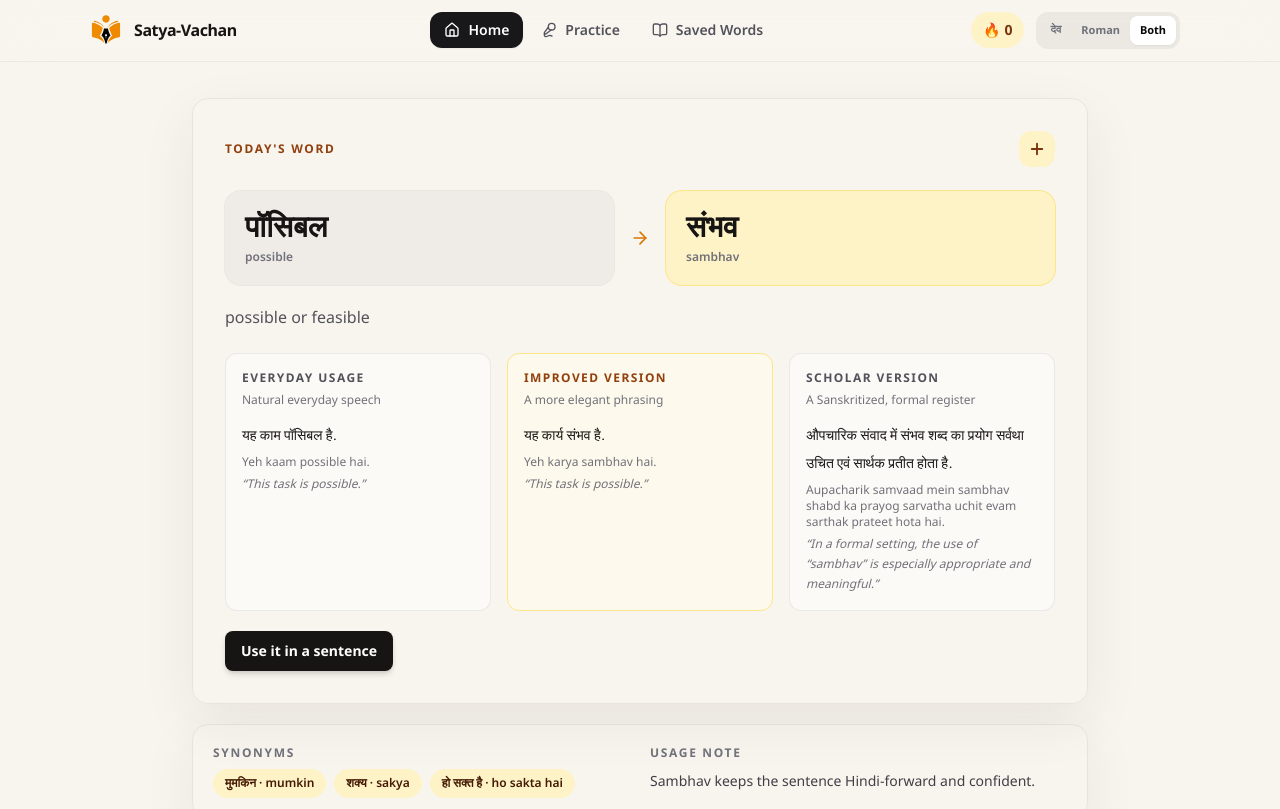
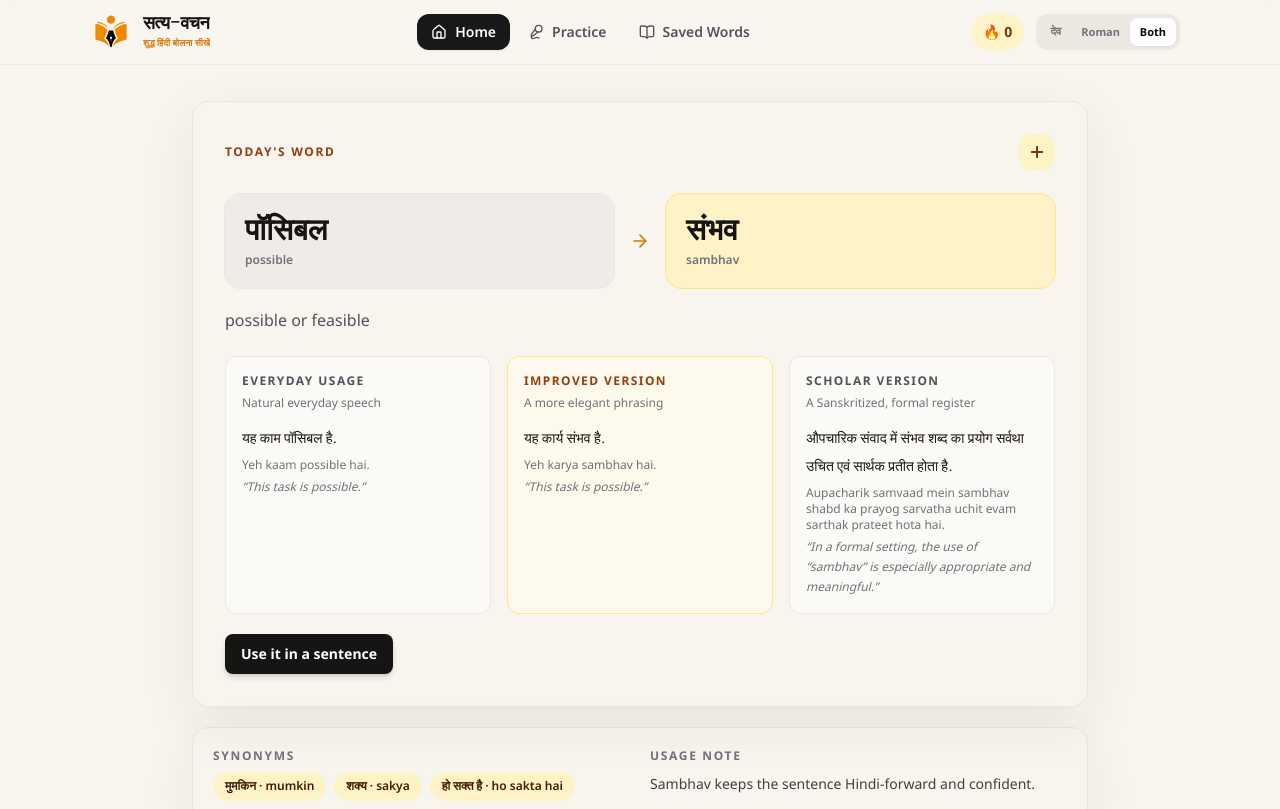
Before and after one commit to r1999-ron/satya-vachan, a Next.js app: page / in a window 1280 px wide. Shown: the top 809 px of the page. Built offline with nearby package versions, Linux system fonts and the light colour scheme.

Commit message:
some loayout change and logo addition

```diff
--- a/app/layout.tsx
+++ b/app/layout.tsx
@@ -1,5 +1,6 @@
 import type { Metadata } from "next";
-import { Martel, Noto_Sans } from "next/font/google";
+import { Martel, Noto_Sans, Noto_Sans_Mono } from "next/font/google";
+import { headers } from "next/headers";
 import { AppShell } from "@/components/layout/AppShell";
 import "./globals.css";
 
@@ -9,24 +10,46 @@ const notoSans = Noto_Sans({
   display: "optional",
 });
 
-const martel = Martel({
-  variable: "--font-martel",
-  subsets: ["devanagari"],
-  weight: ["400", "700"],
+const notoSansMono = Noto_Sans_Mono({
+  variable: "--font-noto-sans-mono",
+  subsets: ["latin"],
   display: "optional",
 });
 
-const description = "Thoughtful Hindi practice, one sentence at a time.";
-const socialImage = "/og.png";
+const martel = Martel({
+  variable: "--font-martel",
+  subsets: ["devanagari", "latin"],
+  weight: ["200", "300", "400", "600", "700", "800", "900"],
+  display: "optional",
+});
 
-export const metadata: Metadata = {
-  title: {
-    default: "Satya-Vachan",
-    template: "%s | Satya-Vachan",
-  },
+const brandName = "सत्य-वचन";
+const description = "शुद्ध हिंदी बोलना सीखें। Thoughtful Hindi practice, one sentence at a time.";
+
+export async function generateMetadata(): Promise<Metadata> {
+  const incomingHeaders = await headers();
+  const host =
+    incomingHeaders.get("x-forwarded-host") ??
+    incomingHeaders.get("host") ??
+    "satya-vachan.vercel.app";
+  const protocol =
+    incomingHeaders.get("x-forwarded-proto") ??
+    (host.startsWith("localhost") ? "http" : "https");
+  let metadataBase = new URL("https://satya-vachan.vercel.app");
+
+  try {
+    metadataBase = new URL(`${protocol}://${host}`);
+  } catch {
+    // Retain the stable public fallback for malformed proxy headers.
+  }
+
+  const socialImage = new URL("/og.png", metadataBase).toString();
+
+  return {
+    title: { default: brandName, template: `%s | ${brandName}` },
     description,
-  applicationName: "Satya-Vachan",
-  metadataBase: new URL("https://satya-vachan.vercel.app"),
+    applicationName: brandName,
+    metadataBase,
     icons: {
       icon: "/logo.svg",
       shortcut: "/logo.svg",
@@ -34,24 +57,25 @@ export const metadata: Metadata = {
     },
     openGraph: {
       type: "website",
-    title: "Satya-Vachan",
+      title: brandName,
       description,
       images: [
         {
           url: socialImage,
           width: 1728,
           height: 909,
-        alt: "Satya-Vachan Hindi expression coach",
+          alt: "सत्य-वचन Hindi expression coach",
         },
       ],
     },
     twitter: {
       card: "summary_large_image",
-    title: "Satya-Vachan",
+      title: brandName,
       description,
       images: [socialImage],
     },
   };
+}
 
 export default function RootLayout({
   children,
@@ -60,7 +84,7 @@ export default function RootLayout({
 }>) {
   return (
     <html lang="en" data-scroll-behavior="smooth">
-      <body className={`${notoSans.variable} ${martel.variable}`}>
+      <body className={`${notoSans.variable} ${notoSansMono.variable} ${martel.variable}`}>
         <AppShell>{children}</AppShell>
       </body>
     </html>
--- a/components/layout/Header.tsx
+++ b/components/layout/Header.tsx
@@ -38,13 +38,18 @@ export function Header() {
             src="/logo.svg"
             alt=""
             aria-hidden="true"
-            width={36}
-            height={36}
+            width={45}
+            height={40}
             priority
-            className="size-9 shrink-0"
+            className="h-10 w-[45px] shrink-0 object-contain"
           />
-          <span className="truncate text-base font-bold tracking-tight text-ink dark:text-white">
-            Satya-Vachan
+          <span className="min-w-0 leading-normal">
+            <span lang="hi" className="block truncate font-hindi text-lg font-bold leading-tight tracking-tight text-ink dark:text-white">
+              सत्य-वचन
+            </span>
+            <span lang="hi" className="mt-0.5 hidden truncate font-hindi text-[9px] font-semibold leading-[1.6] tracking-[0.02em] text-[#d97706] sm:block dark:text-amber-300">
+              शुद्ध हिंदी बोलना सीखें
+            </span>
           </span>
         </Link>
 
```
Lines whose indentation alone changed are shown as unchanged.
